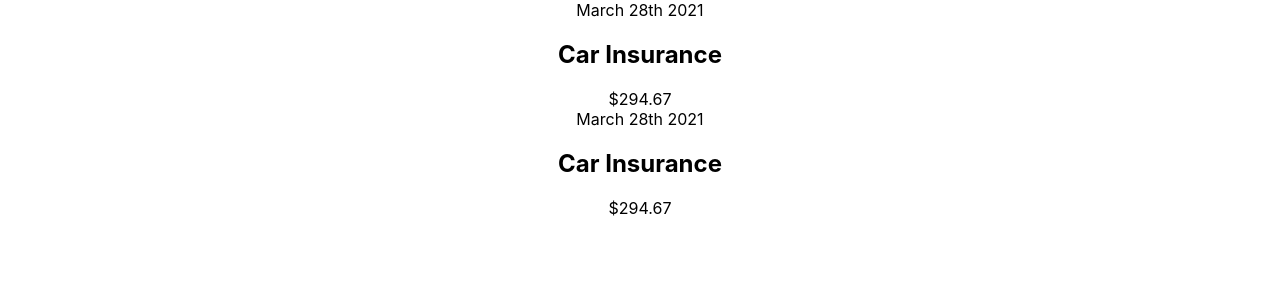
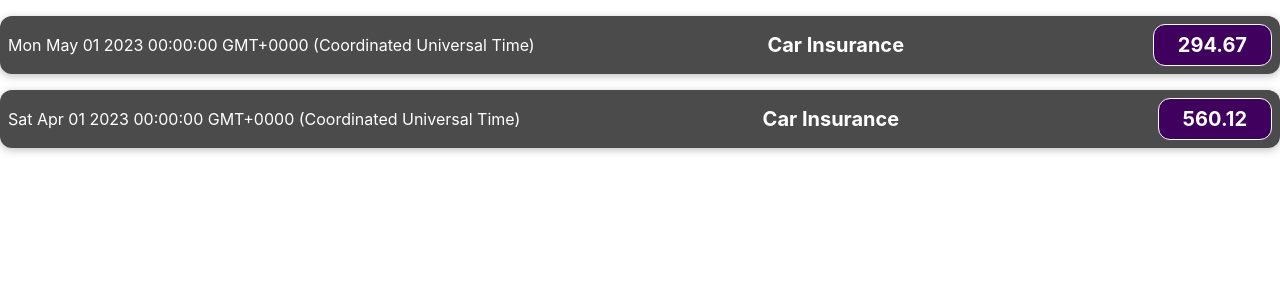
Before and after one commit to Kristjan303/React_thingamabob, a React (Create React App) app in the folder expens/: page / in a window 1280 px wide. Shown: the top 300 px of the page. Built offline with nearby package versions, Linux system fonts and the light colour scheme.

Commit message:
Made changes based on worksheet 3

```diff
--- a/expens/src/App.js
+++ b/expens/src/App.js
@@ -1,11 +1,25 @@
 import logo from './logo.svg';
 import './App.css';
 import ExpenseItem from './components/ExpenseItem';
+import './components/ExpenseItem.css';
 function App() {
+
+    const expenses = [
+        {
+            expenseDate: new Date(2023, 4, 1),
+            expenseTitle: 'Car Insurance',
+            expenseAmount: 294.67
+        },
+        {
+            expenseDate: new Date(2023, 3, 1),
+            expenseTitle: 'Car Insurance',
+            expenseAmount: 560.12
+        }]
   return (
     <div className="App">
-      <ExpenseItem></ExpenseItem>
-      <ExpenseItem></ExpenseItem>
+        <ExpenseItem expenseData={expenses[0]}></ExpenseItem>
+        <ExpenseItem expenseData={expenses[1]}></ExpenseItem>
+
     </div>
   );
 }
--- a/expens/src/components/ExpenseItem.js
+++ b/expens/src/components/ExpenseItem.js
@@ -1,10 +1,12 @@
-function ExpenseItem() {
+function ExpenseItem(props) {
+    console.log(props)
+
   return (
     <div className='expense-item'>
-      <div>March 28th 2021</div>
+      <div>{props.expenseData.expenseDate.toString()}</div>
       <div className='expense-item__description'>
-        <h2>Car Insurance</h2>
-        <div className='expense-item__price'>$294.67</div>
+        <h2>{props.expenseData.expenseTitle}</h2>
+        <div className='expense-item__price'>{props.expenseData.expenseAmount}</div>
       </div>
     </div>
   );
```
